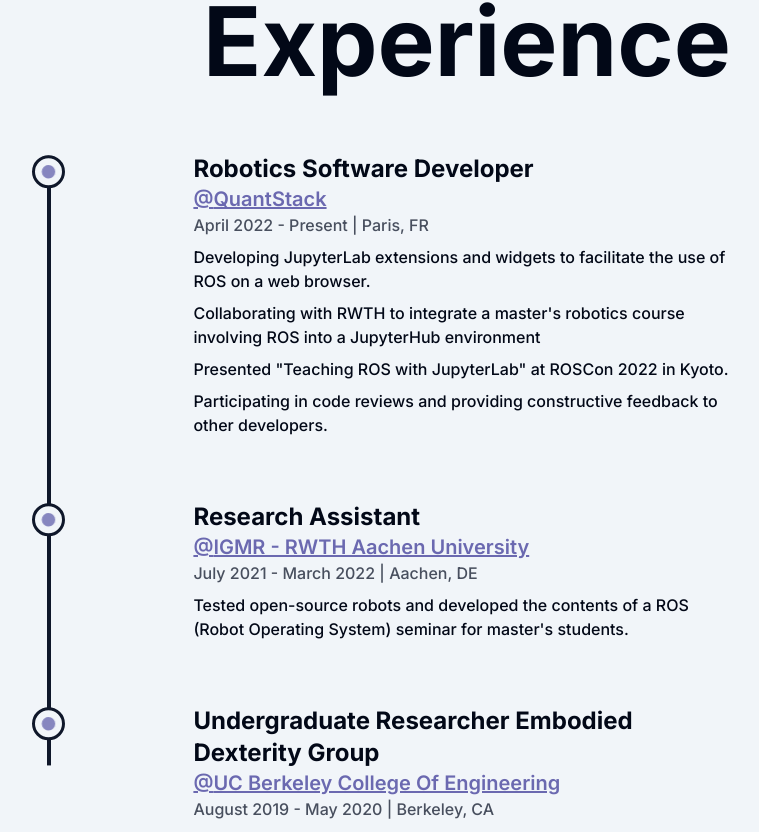
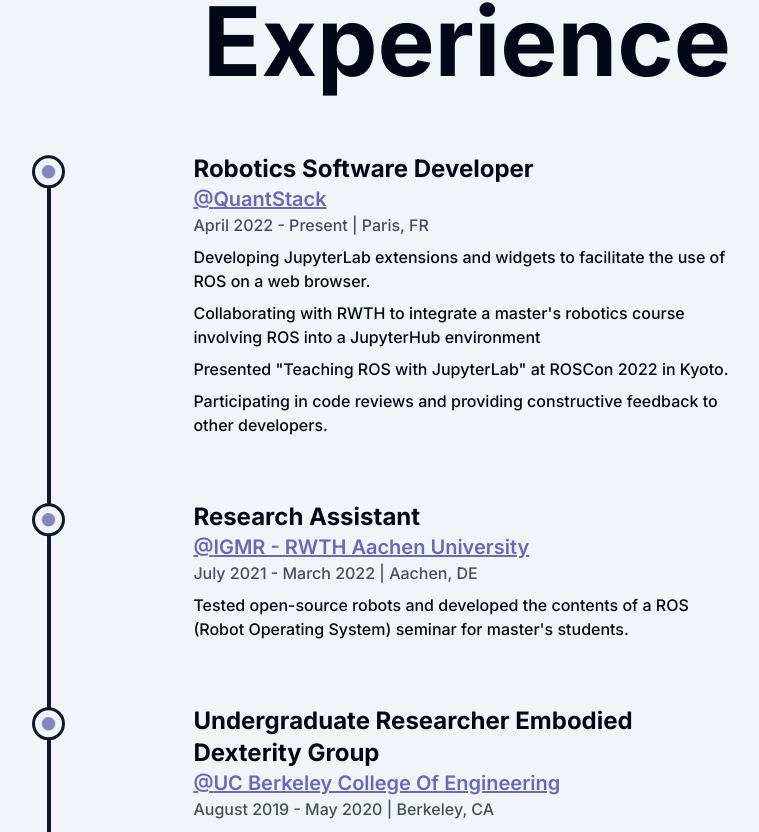
Before and after one commit to gjmooney/portfolio, a Next.js app: page /about in a window 1280 px wide. Shown: the part 2108-2940 px from the top of the page, without its empty margins (173-932 px from the left). Built offline with nearby package versions, Linux system fonts and the light colour scheme.

Commit message:
Timeline scroll fix

```diff
--- a/components/Timeline.tsx
+++ b/components/Timeline.tsx
@@ -14,7 +14,7 @@
   const ref = useRef(null);
   const { scrollYProgress } = useScroll({
     target: ref,
-    offset: ["start end", "center start"],
+    offset: ["start end", "end 0.6"],
   });
 
   return (
--- a/components/animations/ExperienceScroll.tsx
+++ /dev/null
@@ -1,13 +0,0 @@
-"use client";
-
-import { useScroll } from "framer-motion";
-import { useRef } from "react";
-
-const ExperienceScroll = () => {
-  const ref = useRef(null);
-  const { scrollYProgress } = useScroll({});
-  return (
-    <div className="absolute left-8 top-0 h-full w-[4px] origin-top bg-primary" />
-  );
-};
-export default ExperienceScroll;
--- a/components/details/ListItemIcon.tsx
+++ b/components/details/ListItemIcon.tsx
@@ -9,7 +9,8 @@
 const ListItemIcon = ({ reference }: ListItemIconProps) => {
   const { scrollYProgress } = useScroll({
     target: reference,
-    offset: ["center end", "center center"],
+    offset: ["center end", "start 0.7"],
+    layoutEffect: false,
   });
 
   return (
```
